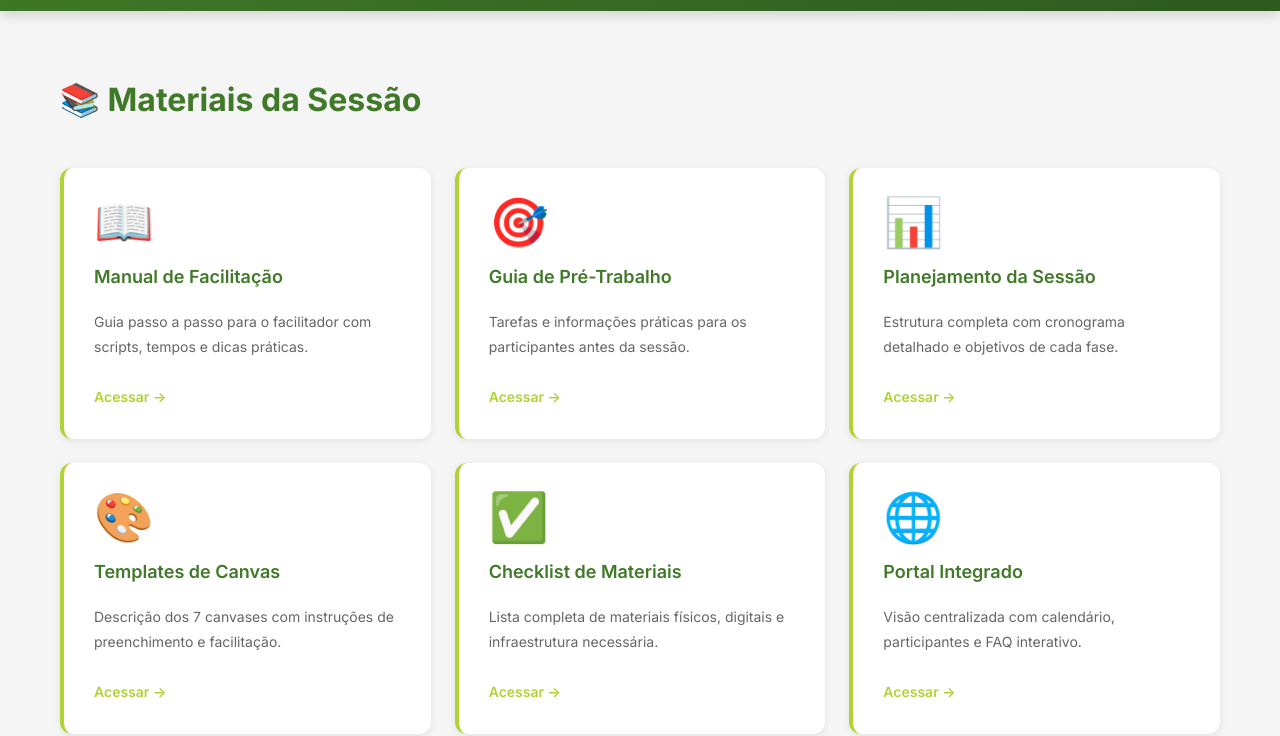
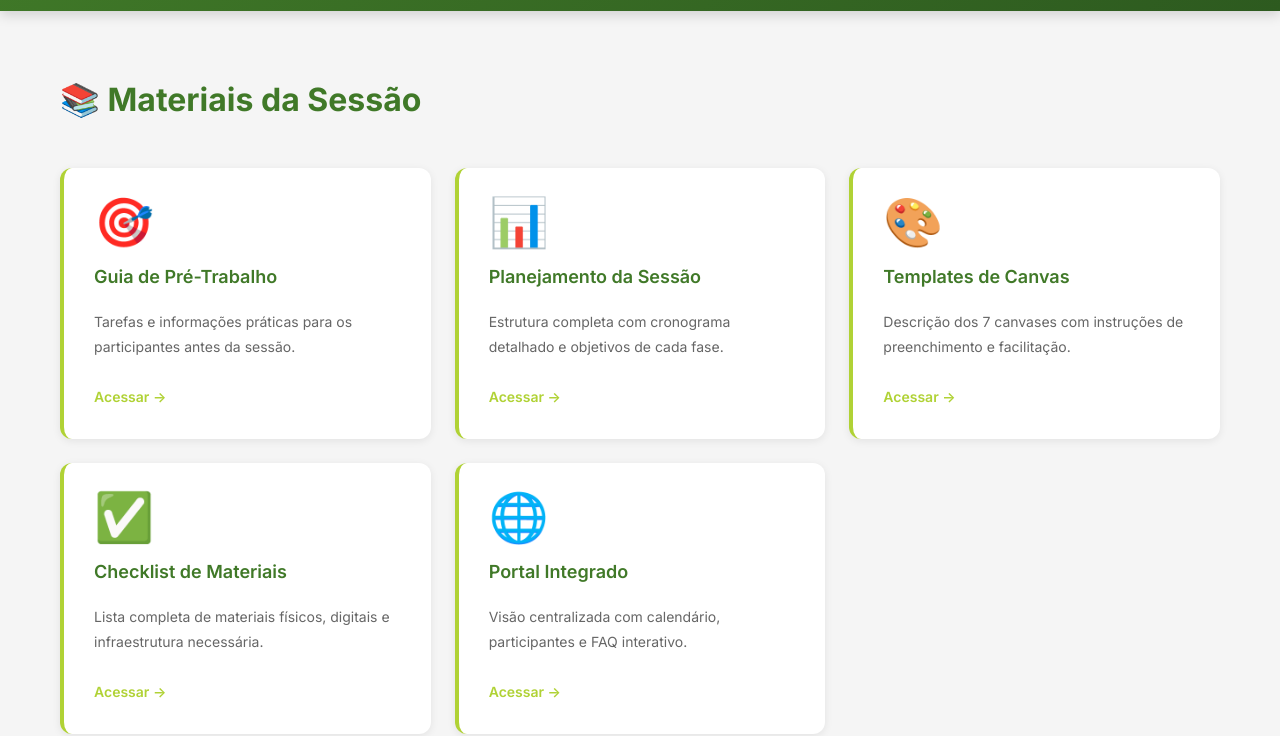
Before and after one commit to rafaelferreirafranca/inovacaoenovosnegocios, a website: page index.html in a window 1280 px wide. Shown: the part 94-830 px from the top of the page. Drawn offline with Linux system fonts and the light colour scheme.

Commit message:
Update index.html

```diff
--- a/index.html
+++ b/index.html
@@ -270,13 +270,6 @@
         <section class="materials-section">
             <h2>📚 Materiais da Sessão</h2>
             <div class="materials-grid">
-                <a href="pages/manual_facilitacao.html" class="material-card">
-                    <div class="material-icon">📖</div>
-                    <h3>Manual de Facilitação</h3>
-                    <p>Guia passo a passo para o facilitador com scripts, tempos e dicas práticas.</p>
-                    <div class="cta">Acessar →</div>
-                </a>
-
                 <a href="pages/guia_pre_trabalho.html" class="material-card">
                     <div class="material-icon">🎯</div>
                     <h3>Guia de Pré-Trabalho</h3>
```
